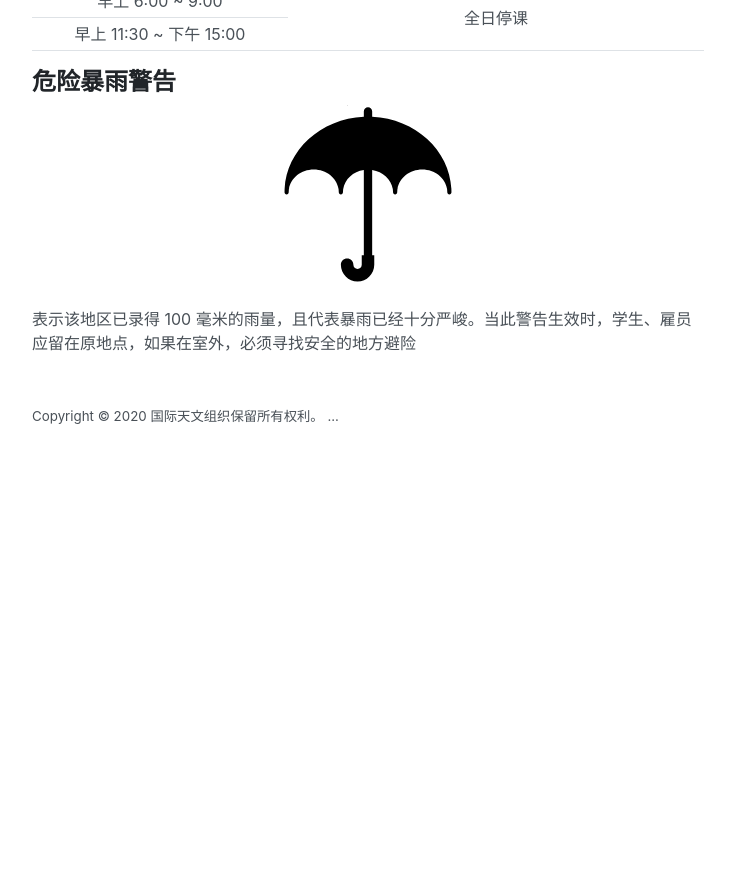
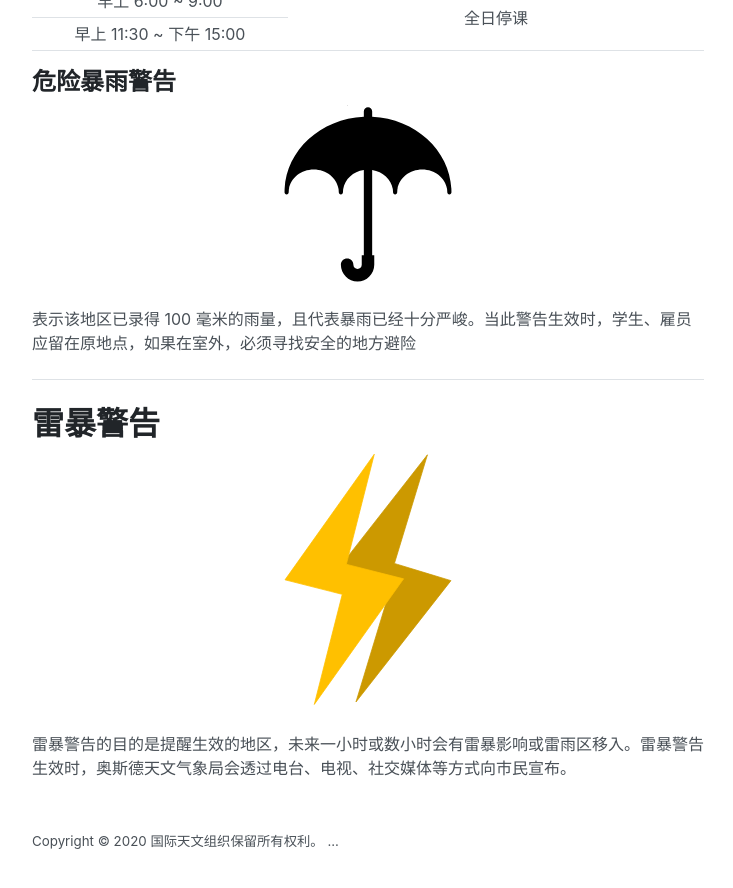
Before and after one commit to vunconf/vunconf.github.io, a Jekyll site: the page built from iao/osd/wns_intro.md, in a window 1280 px wide and 900 px high, scrolled down 1591 px. Shown: the top 888 px of the window, without its empty margins (272-1005 px from the left). Built offline with Jekyll 4.4.1, drawn with Linux system fonts in a browser that asks for light colours; before the commit the page ends 2066 px from its top, so only the background shows below that.

Commit message:
Update wns_intro.md

```diff
--- a/iao/osd/wns_intro.md
+++ b/iao/osd/wns_intro.md
@@ -55,3 +55,7 @@ permalink: /iao/osd/wns_intro/
 <h2 id="RS_D">危险暴雨警告</h2>
 <img src="/assets/DangerRainstormWarning.svg" width="25%" style="margin: 0px auto; margin-bottom: 25px;">
 <p>表示该地区已录得 100 毫米的雨量，且代表暴雨已经十分严峻。当此警告生效时，学生、雇员应留在原地点，如果在室外，必须寻找安全的地方避险</p>
+<hr>
+<h1>雷暴警告</h1>
+<img src="/assets/ThunderStormWarning_OSD.svg" width="25%" style="margin: 0px auto; margin-bottom: 25px;">
+<p>雷暴警告的目的是提醒生效的地区，未来一小时或数小时会有雷暴影响或雷雨区移入。雷暴警告生效时，奥斯德天文气象局会透过电台、电视、社交媒体等方式向市民宣布。</p>
```
